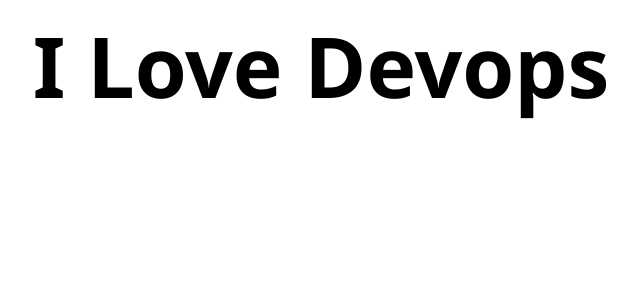
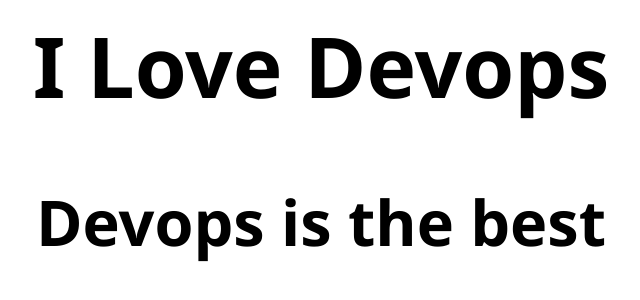
Before and after one commit to danielvsi19/azure-devops, a website: page app/index.html in a window 1280 px wide. Shown: the whole page, without its empty margins (319-959 px from the left). Drawn offline with Linux system fonts and the light colour scheme.

Commit message:
Update index.html

```diff
--- a/app/index.html
+++ b/app/index.html
@@ -11,6 +11,7 @@
     <body>
         <div class="main-div">
             <h1>I Love Devops</h1>
+            <h2>Devops is the best</h2>
         </div>
     </body>
 </html>
```
